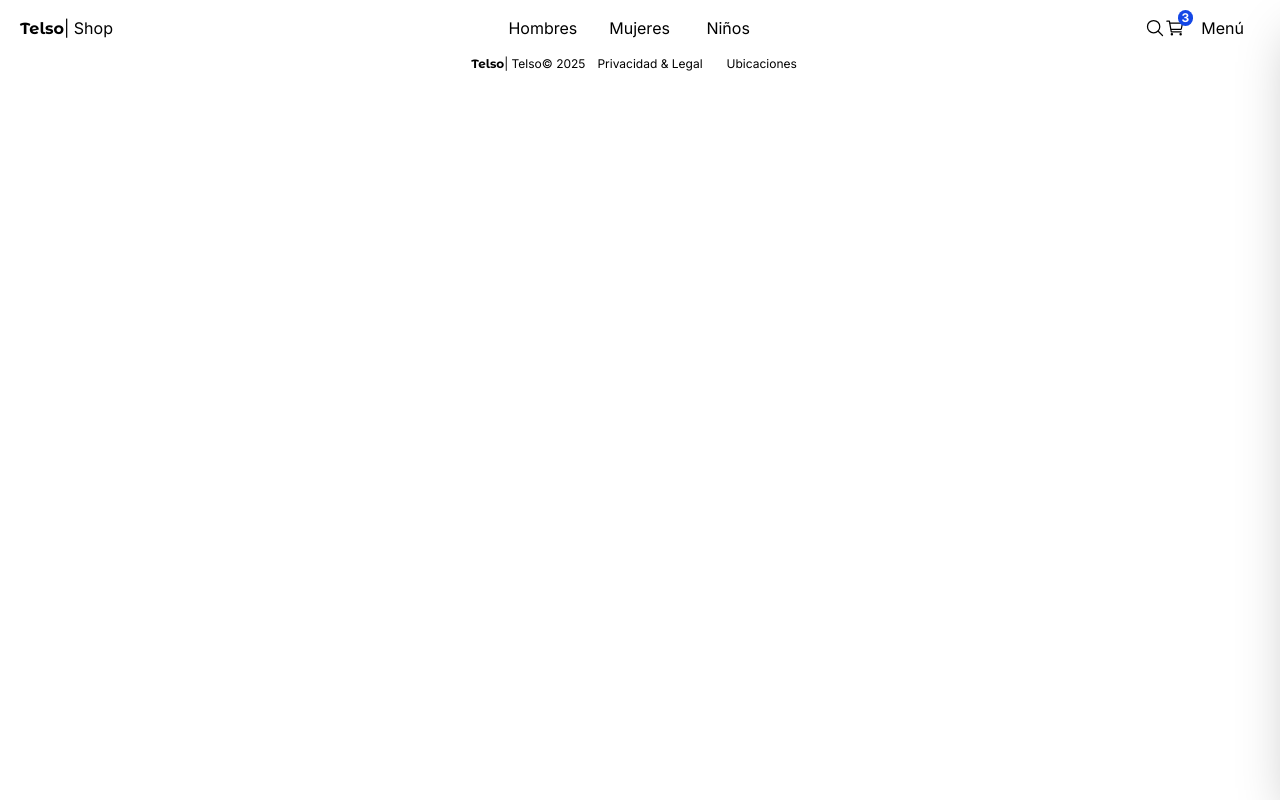
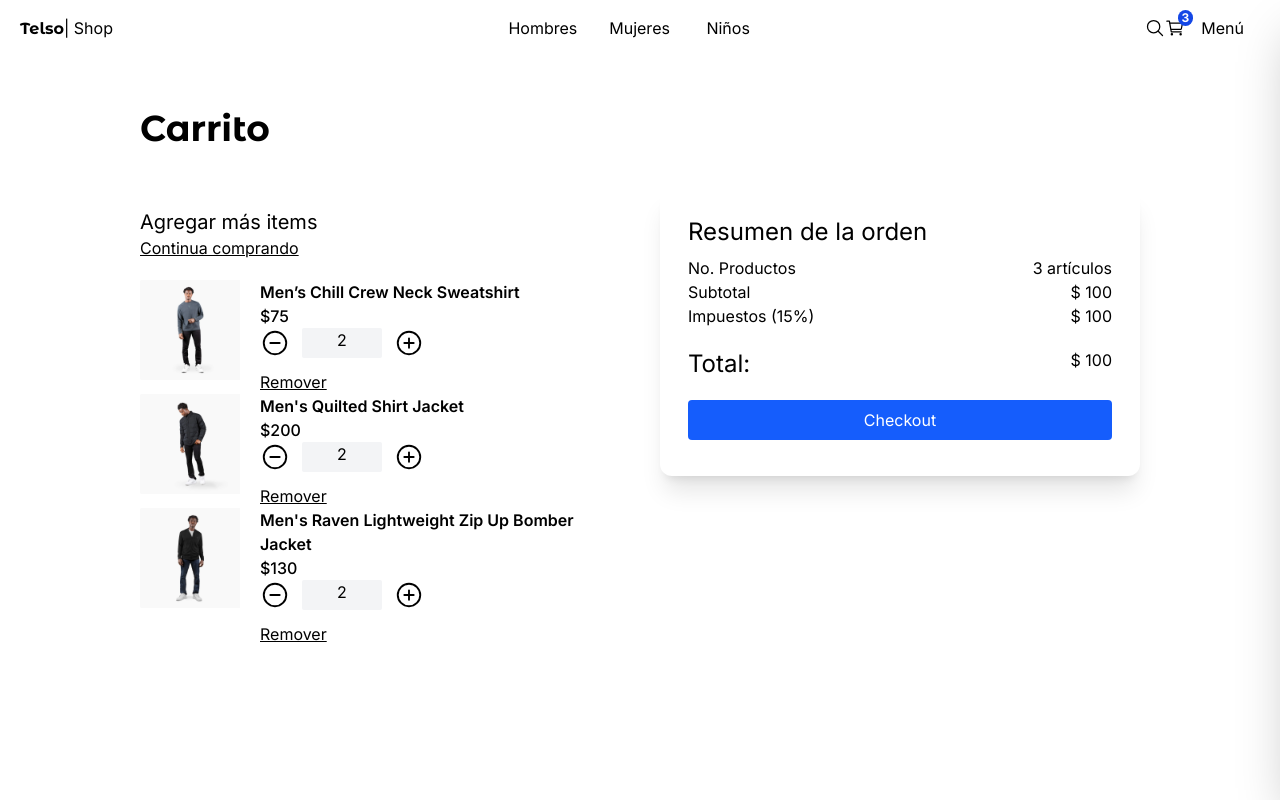
Before and after one commit to brayanpesantes/telso-app, a Next.js app: page /cart in a window 1280 px wide. Shown: the top 800 px of the page. Built offline with nearby package versions, Linux system fonts and the light colour scheme.

Commit message:
Add cart page with product listing, quantity selector, and order summary

```diff
--- a/src/app/(shop)/cart/page.tsx
+++ b/src/app/(shop)/cart/page.tsx
@@ -1,5 +1,71 @@
-export default function Page() {
-    return (
-        <div></div>
-    );
+import { QuantitySelector, Title } from "@/components";
+import { initialData } from "@/seed/seed";
+import Image from "next/image";
+import Link from "next/link";
+
+const productsInCart = [
+  initialData.products[0],
+  initialData.products[1],
+  initialData.products[2],
+];
+export default function CartPage() {
+  return (
+    <div className="flex justify-center items-center mb-72 px-10 sm:px-0">
+      <div className="flex flex-col w-[1000px] mx-auto">
+        <Title title="Carrito" />
+        <div className="grid grid-cols-1 sm:grid-cols-2 gap-10">
+          {/* carrito */}
+          <div className="flex flex-col mt-5">
+            <span className="text-xl">Agregar más items</span>
+            <Link href="/" className="underline mb-5">
+              Continua comprando
+            </Link>
+            {/* Items */}
+            {productsInCart.map((product) => (
+              <div className="flex" key={product.slug}>
+                <Image
+                  src={`/products/${product.images[0]}`}
+                  style={{ width: "100px", height: "100px" }}
+                  width={100}
+                  height={100}
+                  alt={product.title}
+                  className="mr-5 rounded-s-xs"
+                />
+                <div className="flex-1">
+                  <p className="font-semibold">{product.title}</p>
+                  <p className="font-medium">${product.price}</p>
+                  <QuantitySelector quantity={2} />
+                  <button className="underline mt-3">Remover</button>
+                </div>
+              </div>
+            ))}
+          </div>
+          {/* checkout - Resumen de la orden  */}
+          <div className="bg-white rounded-xl shadow-xl p-7  h-fit">
+            <h2 className="text-2xl mb-2">Resumen de la orden</h2>
+            <div className="grid grid-cols-2">
+              <span className="">No. Productos</span>
+              <span className="text-right">3 artículos</span>
+
+              <span className="">Subtotal</span>
+              <span className="text-right">$ 100</span>
+
+              <span className="">Impuestos (15%)</span>
+              <span className="text-right">$ 100</span>
+              <span className="mt-5 text-2xl">Total:</span>
+              <span className="text-right mt-5">$ 100</span>
+            </div>
+            <div className="mt-5 mb-2 w-full">
+              <Link
+                className="flex btn-primary justify-center"
+                href="/checkout/address"
+              >
+                Checkout
+              </Link>
+            </div>
+          </div>
+        </div>
+      </div>
+    </div>
+  );
 }
```
